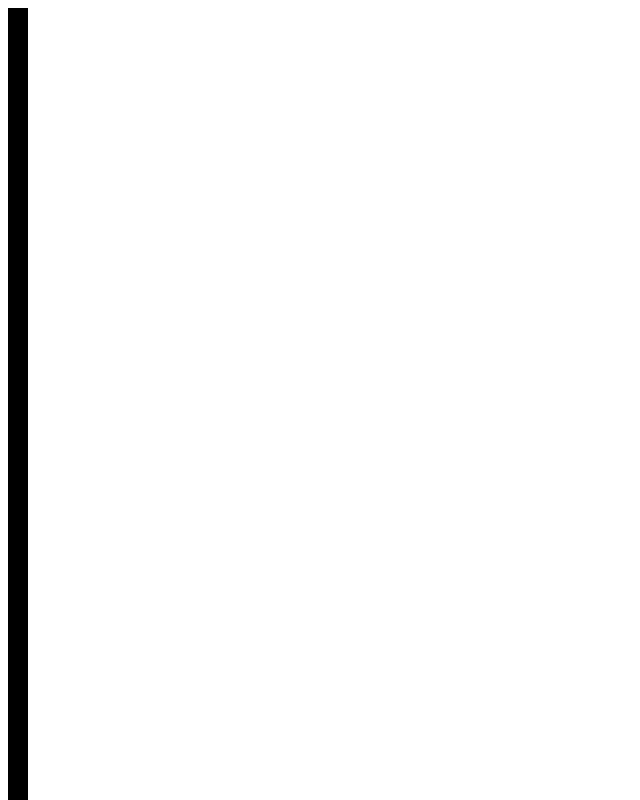
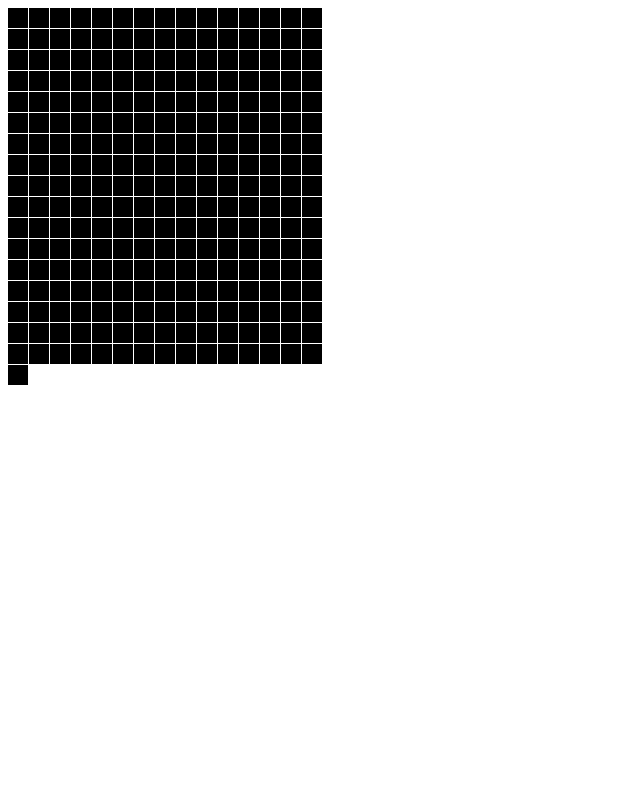
Before and after one commit to tedthehunter/etch-a-sketch, a plain HTML site: page index.html in a window 1280 px wide. Shown: the top 800 px of the page, without its empty margins (0-640 px from the left). Drawn offline with Linux system fonts and the light colour scheme.

Commit message:
remove test call of creation function
was causing extra square in grid

```diff
--- a/script.js
+++ b/script.js
@@ -1,13 +1,13 @@
 const gridContainer = document.querySelector('#gridContainer');
 
-const generatePixel = () => {
+const generatePixel = (id) => {
     const pixel = document.createElement('div');
     pixel.classList.add('pixel');
+    pixel.id = id;
     gridContainer.appendChild(pixel);
 }
 
-generatePixel();
-
 for (let i = 0; i < 256; i++) {
-    generatePixel();
+    generatePixel(i+1);
+    console.log(i);
 }
--- a/style.css
+++ b/style.css
@@ -2,6 +2,13 @@
     background-color: black;
     height: 20px;
     width: 20px;
+    flex-shrink: 0;
 }
 
-/* write id selector style for flexbox container */
+#gridContainer {
+    display: flex;
+    gap: 1px;
+    flex-wrap: wrap;
+    width: 320px;
+    height: 320px;
+}
```
